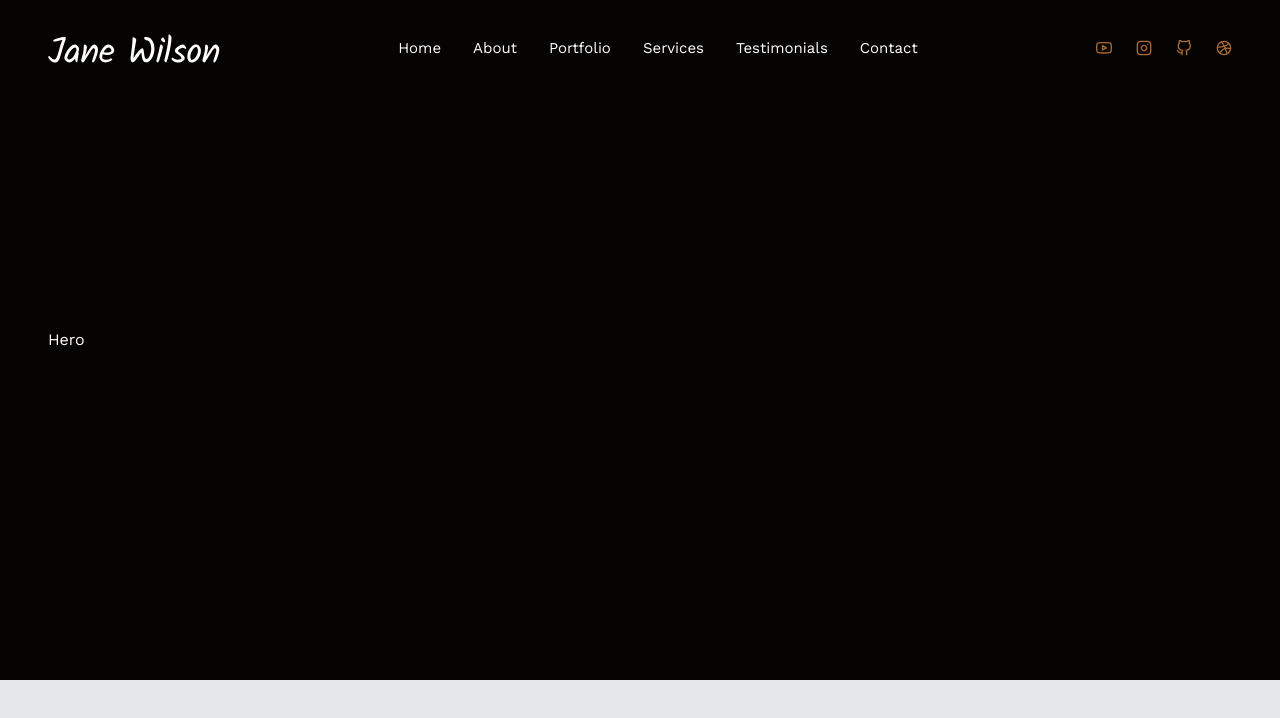
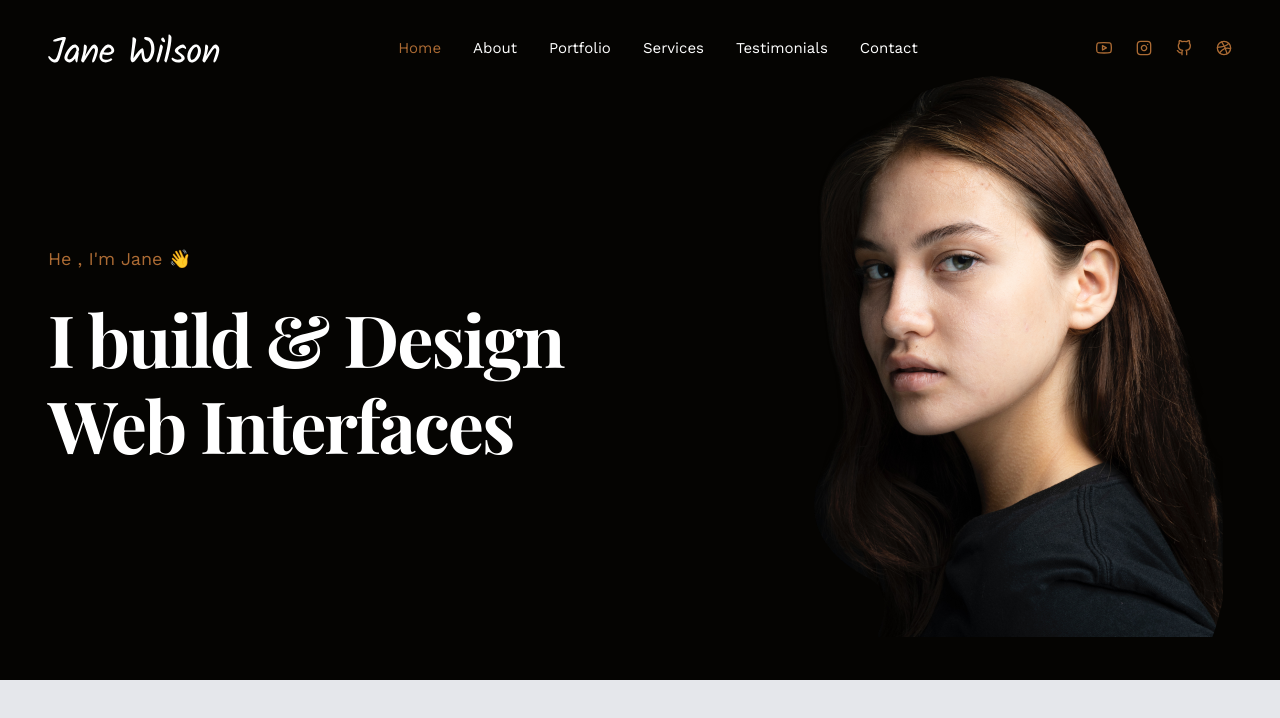
Before and after one commit to lODIN007l/PortafolioModels, a React (Vite) app in the folder PortFolioMinimalist/: page / in a window 1280 px wide. Shown: the top 718 px of the page. Built offline with nearby package versions, Linux system fonts and the light colour scheme; a web font is replaced by a local one.

Commit message:
intro end

```diff
--- a/PortFolioMinimalist/src/components/Hero.jsx
+++ b/PortFolioMinimalist/src/components/Hero.jsx
@@ -1,9 +1,29 @@
 import React from "react";
+
+//import imagen
+import WomanImg from "../assets/img/banner-woman2.webp";
 
 const Hero = () => {
   return (
-    <section className="lg:h-[85vh] flex items-center bg-primary lg:bg-cover lg:bg-center lg:bg-no-repeat py-32 lg:py-0 overflow-hidden ">
-      <div className="container mx-auto text-white">Hero</div>
+    <section
+      id="home"
+      className="lg:h-[85vh] flex items-center bg-primary lg:bg-cover lg:bg-center lg:bg-no-repeat py-32 lg:py-0 overflow-hidden "
+    >
+      <div className="container mx-auto h-full ">
+        <div className="flex items-center h-full pt-8 ">
+          {/* left side  */}
+          <div className="flex-1 flex flex-col items-center lg:items-start">
+            <p className="text-lg text-accent mb-[22px]">He , I'm Jane 👋</p>
+            <h1 className="text-4xl leading-[44px] md:text-5xl md:leading-tight lg:text-7xl lg:leading-[1.2] font-bold md:tracking-[-2px]">
+              I build & Design <br /> Web Interfaces
+            </h1>
+          </div>
+          {/* right side  */}
+          <div className="hidden lg:flex flex-1 justify-end items-end">
+            <img src={WomanImg} alt="" />
+          </div>
+        </div>
+      </div>
     </section>
   );
 };
```
